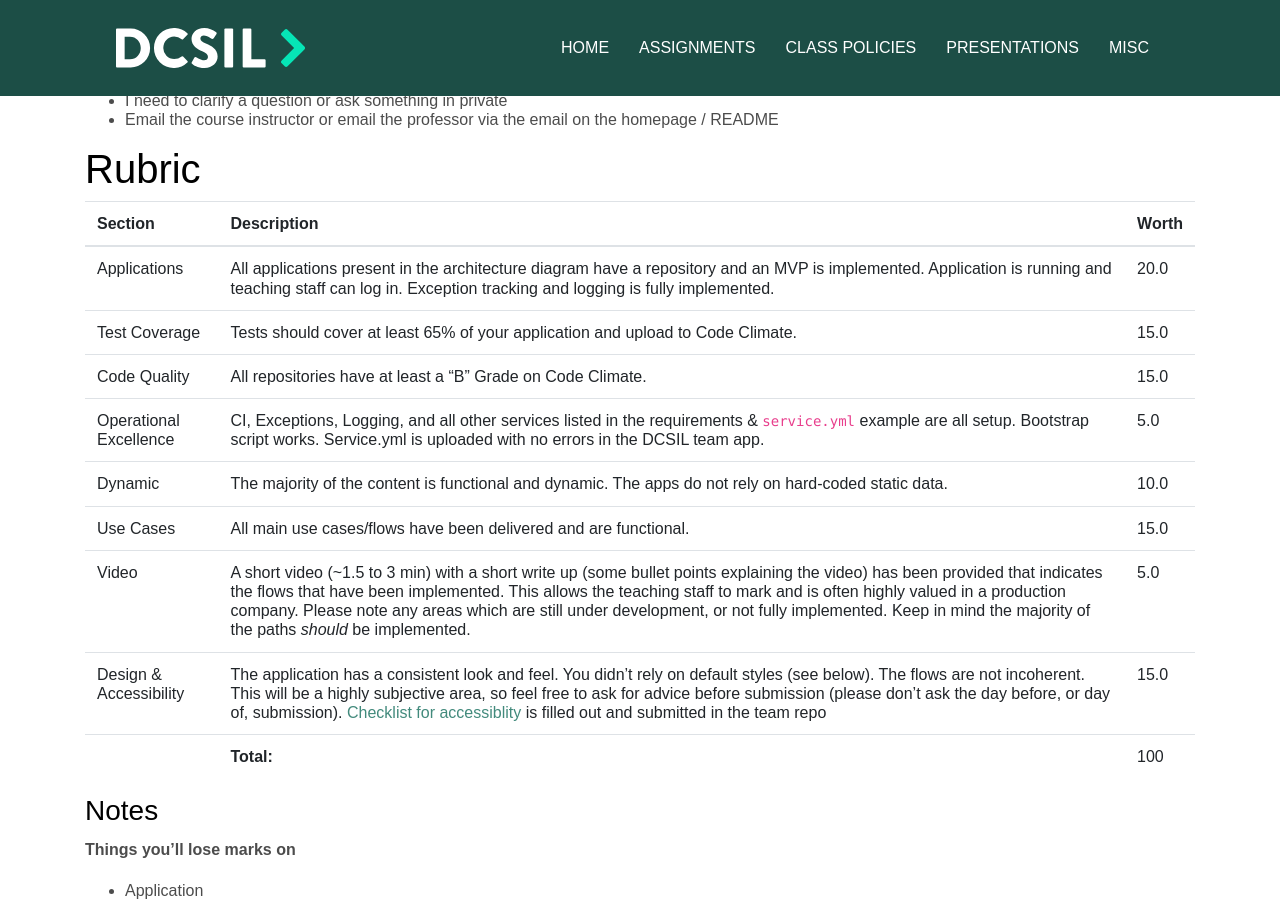
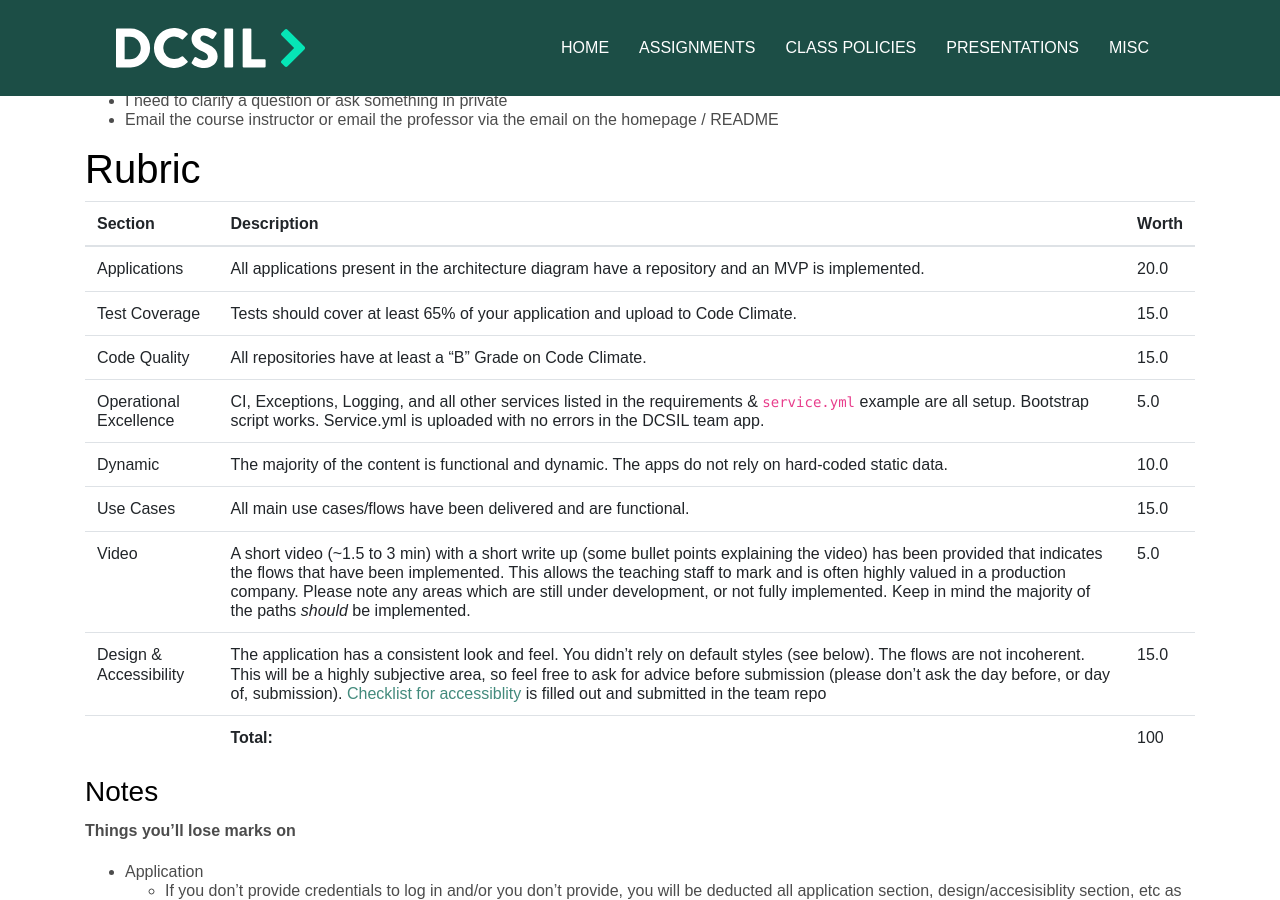
Before and after one commit to dcsil/CSC491, a Jekyll site: the page built from assignments/a6.md, in a window 1280 px wide and 900 px high, scrolled down 1198 px. Built offline with Jekyll 4.4.1, drawn with Linux system fonts in a browser that asks for light colours; our own code applies the rules of GitHub Pages for plain Markdown files.

Commit message:
Update rubrics

```diff
--- a/assignments/a6.md
+++ b/assignments/a6.md
@@ -60,7 +60,7 @@ It is suggested to use a folder and multiple files, just like this CSC491 repo,
 
 | Section | Description | Worth |
 | --- | --- | --- |
-| Applications | All applications present in the architecture diagram have a repository and an MVP is implemented. Application is running and teaching staff can log in. Exception tracking and logging is fully implemented. | 20.0 |
+| Applications | All applications present in the architecture diagram have a repository and an MVP is implemented. | 20.0 |
 | Test Coverage | Tests should cover at least 65% of your application and upload to Code Climate. | 15.0 |
 | Code Quality | All repositories have at least a "B" Grade on Code Climate. | 15.0 |
 | Operational Excellence | CI, Exceptions, Logging, and all other services listed in the requirements & `service.yml` example are all setup. Bootstrap script works. Service.yml is uploaded with no errors in the DCSIL team app. | 5.0 |
```
